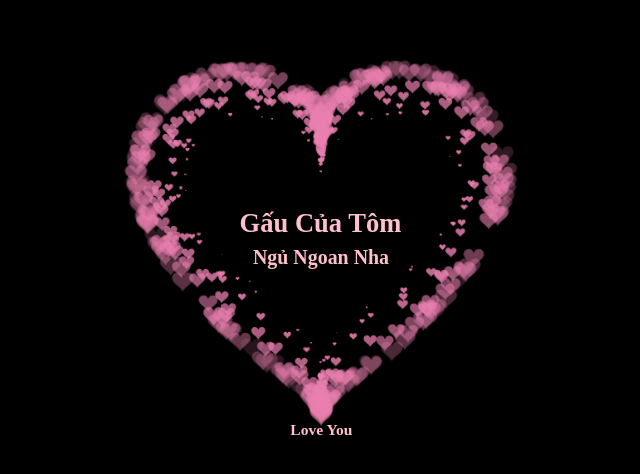
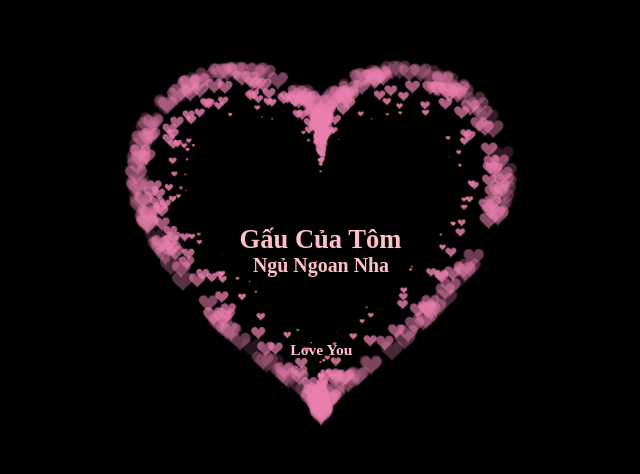
Before and after one commit to NamKevin9x/heart, a plain HTML site: page index.html in a window 1280 px wide. Shown: the part 160-634 px from the top of the page, without its empty margins (319-959 px from the left). Drawn offline with Linux system fonts and the light colour scheme.

Commit message:
Update index.html

```diff
--- a/index.html
+++ b/index.html
@@ -27,21 +27,21 @@
             COLOR: PINK;
             text-align: center;
             position: absolute;
-            top: 43%;
+            top: 45%;
             animation: animate 1.2s infinite;
         }
         H2{
             COLOR: PINK;
             text-align: center;
             position: absolute;
-            top: 48%;
+            top: 49%;
             animation: animate 1.2s infinite;
         }
          H3{
             COLOR: PINK;
             text-align: center;
             position: absolute;
-            top: 70%;
+            top: 60%;
             animation: animate 1.2s infinite;
         }
 
```
